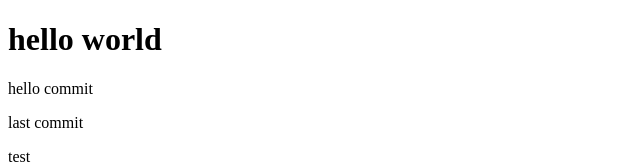
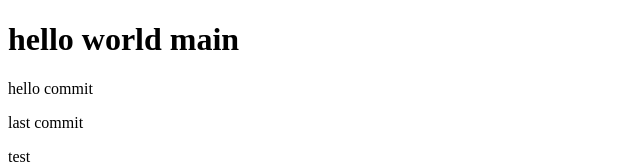
Before and after one commit to eovhdnjawm1/sourcetreePractice, a plain HTML site: page index.html in a window 1280 px wide. Shown: the top 164 px of the page, without its empty margins (0-640 px from the left). Drawn offline with Linux system fonts and the light colour scheme.

Commit message:
test 충돌

```diff
--- a/index.html
+++ b/index.html
@@ -7,7 +7,7 @@
     <title>Document</title>
 </head>
 <body>
-    <h1>hello world</h1>
+    <h1>hello world main</h1>
     <p>hello commit</p>
     <p>last commit</p>
     <p>test</p>
```
